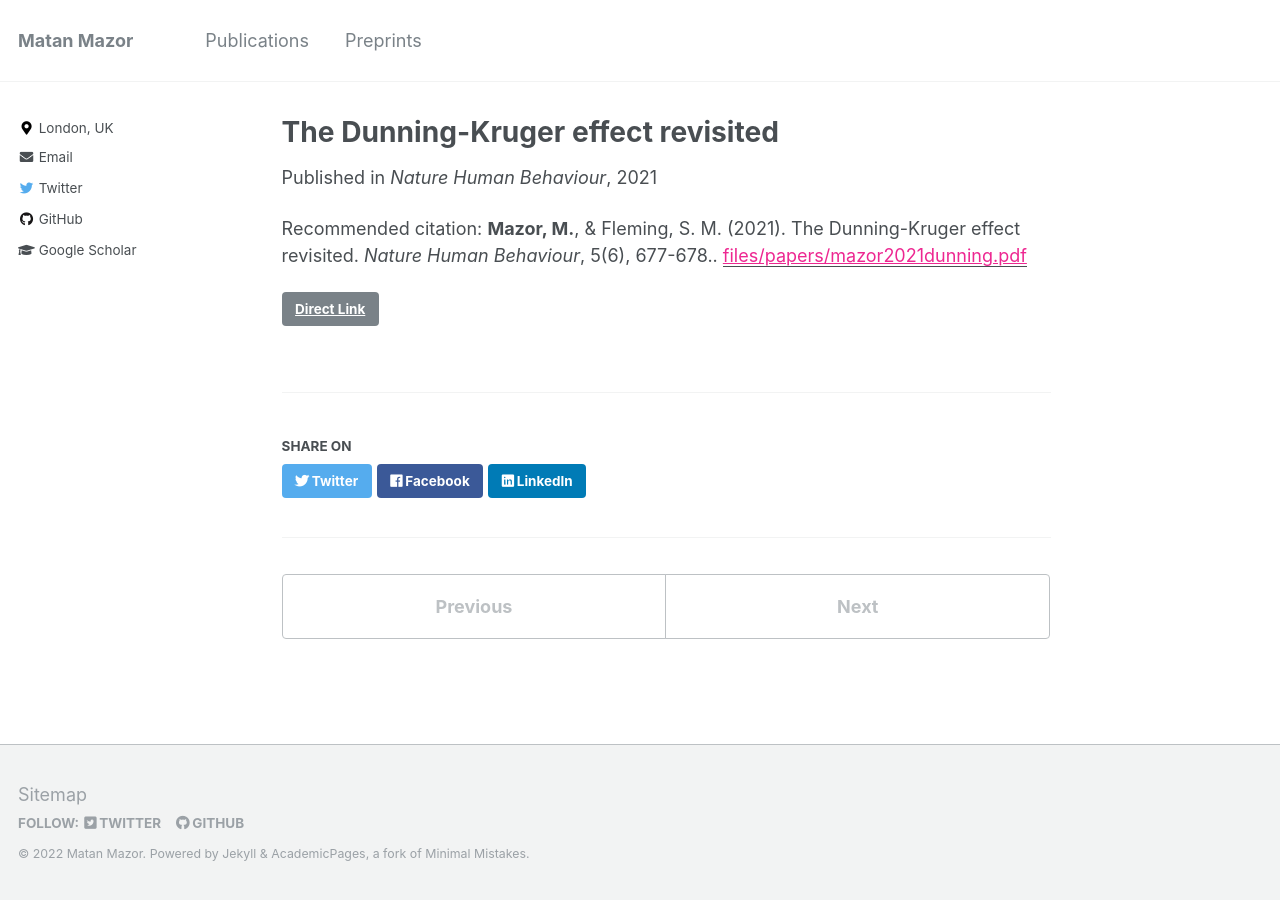
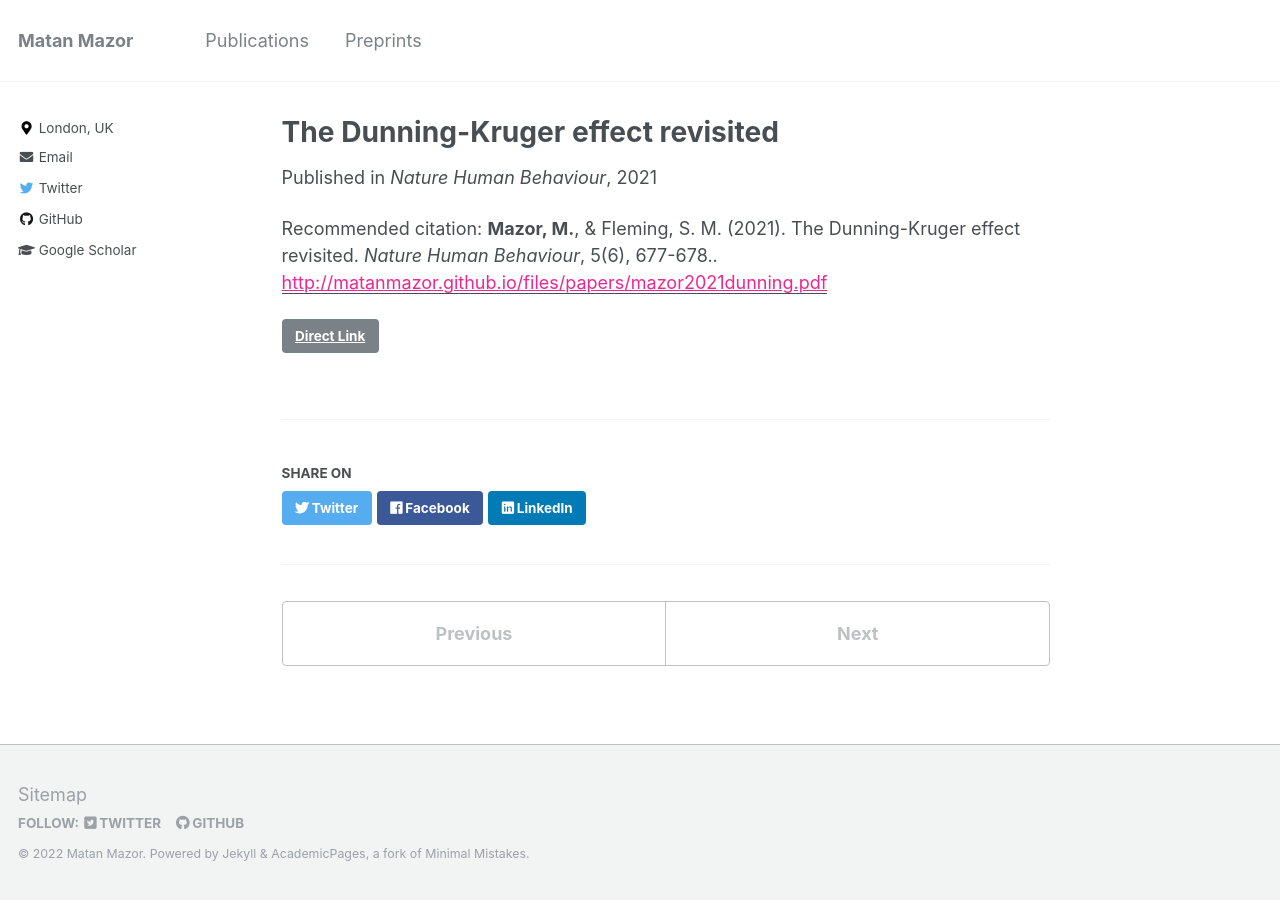
Before and after one commit to matanmazor/matanmazor.github.io, a Jekyll site: the page built from _publications/2021-02-01-dunning-kruger.md, in a window 1280 px wide. Built offline with Jekyll 4.4.1, drawn with Linux system fonts in a browser that asks for light colours; part of the change alters nothing that is shown.

Commit message:
fixed link to kruger paper

```diff
--- a/_publications/2021-02-01-dunning-kruger.md
+++ b/_publications/2021-02-01-dunning-kruger.md
@@ -5,6 +5,6 @@ permalink: /publication/2021-02-01-dunning-kruger
 date: 2021-02-01
 venue: 'Nature Human Behaviour'
 link: 'https://doi.org/10.1038/s41562-021-01101-z'
-paperurl: 'files/papers/mazor2021dunning.pdf'
+paperurl: 'http://matanmazor.github.io/files/papers/mazor2021dunning.pdf'
 citation: '<b>Mazor, M.</b>, & Fleming, S. M. (2021). The Dunning-Kruger effect revisited. <i>Nature Human Behaviour</i>, 5(6), 677-678..'
 ---
```
